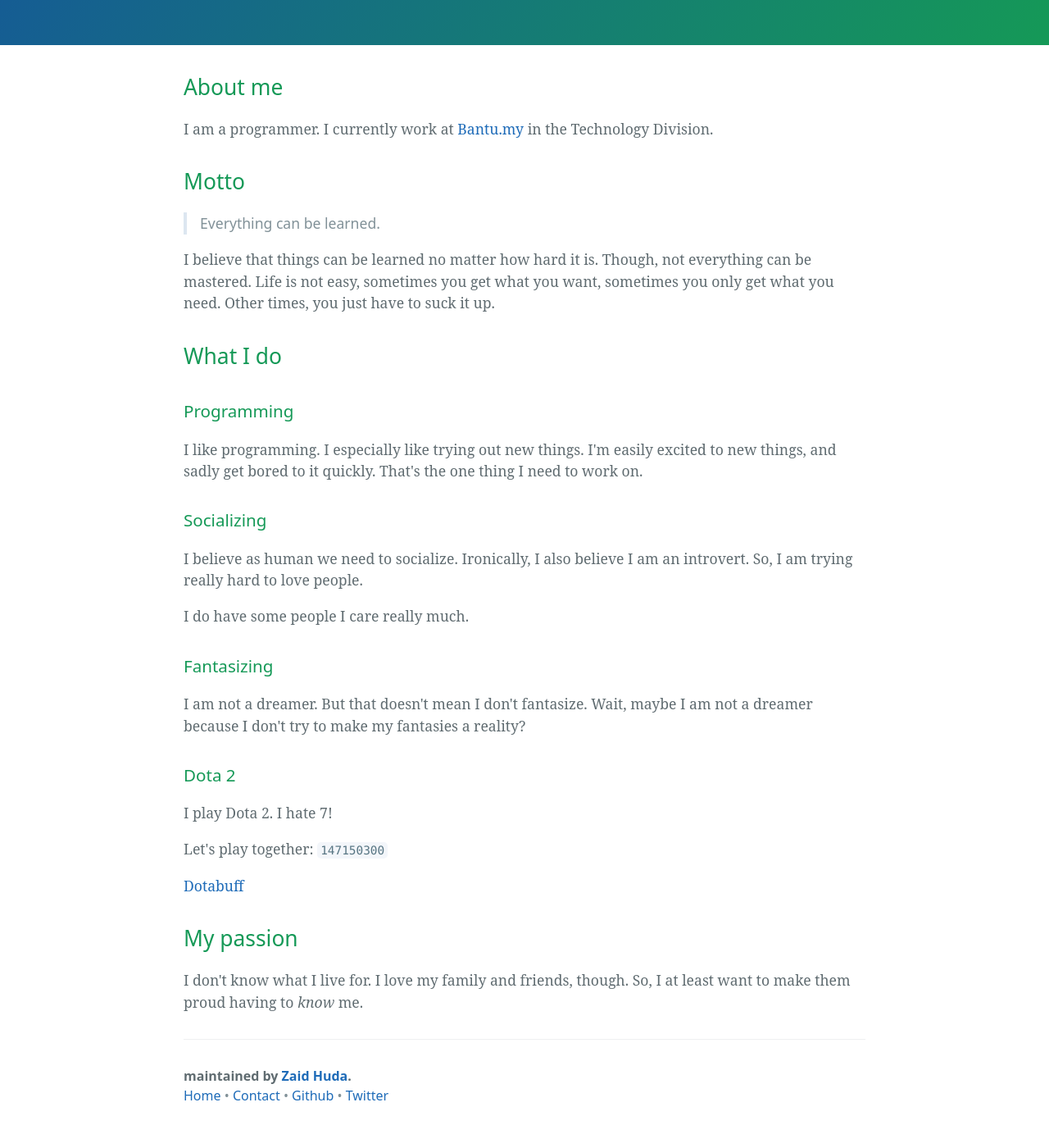
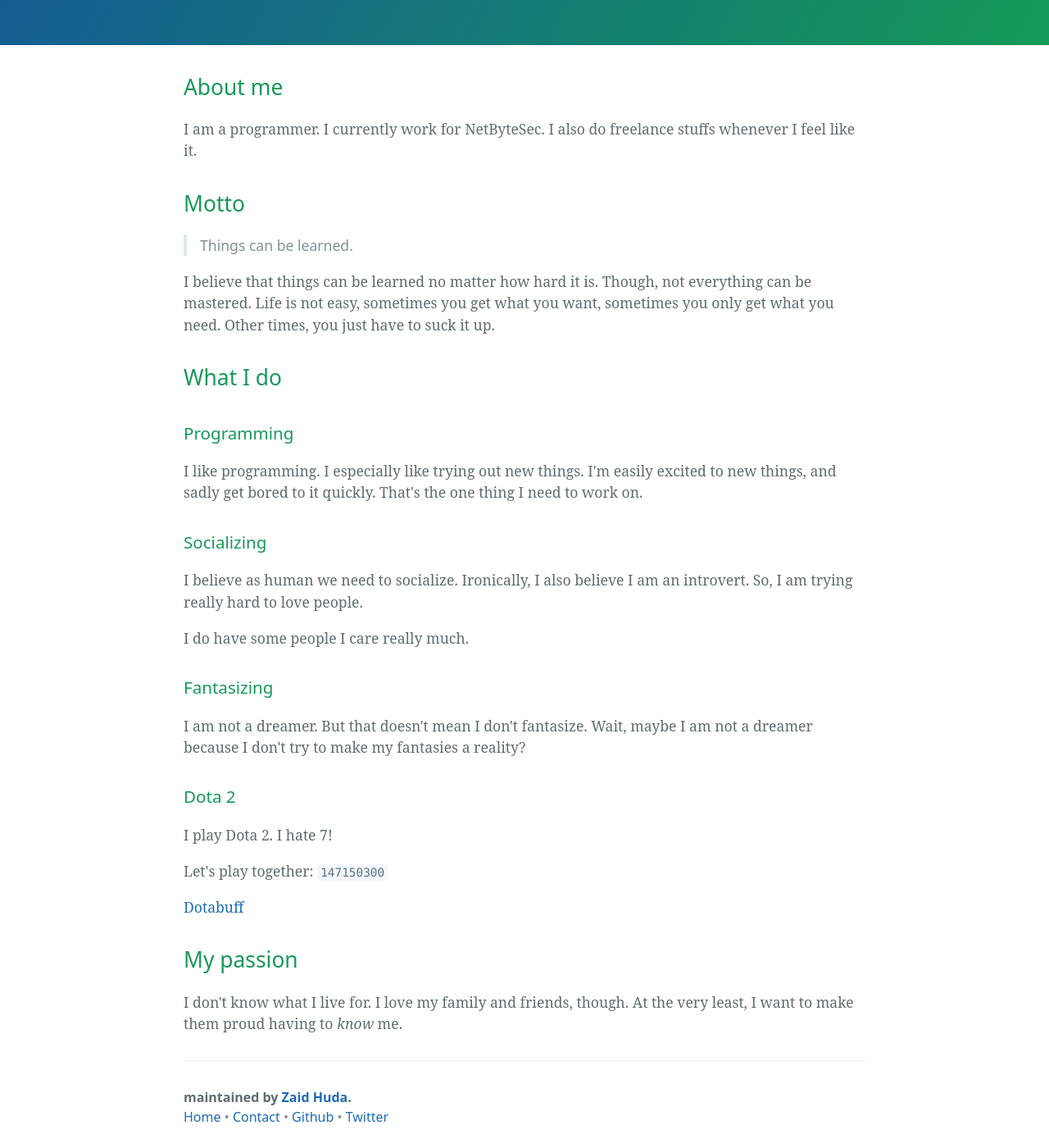
Before and after one commit to hudadiaz/myblog, a Jekyll site: the page built from index.html, in a window 1280 px wide and 1400 px high, scrolled down 209 px. Shown: the whole window at 82% size. Built offline with Jekyll 4.4.1, drawn with Linux system fonts in a browser that asks for light colours.

Commit message:
Update index.html

```diff
--- a/index.html
+++ b/index.html
@@ -6,10 +6,10 @@ permalink: /
 
 <div id="home">
   <h2>About me</h2>
-  <p>I am a programmer. I currently work at <a href="https://bantu.my">Bantu.my</a> in the Technology Division.</p>
+  <p>I am a programmer. I currently work for NetByteSec. I also do freelance stuffs whenever I feel like it.</p>
 
   <h2>Motto</h2>
-  <blockquote>Everything can be learned.</blockquote>
+  <blockquote>Things can be learned.</blockquote>
   <p>I believe that things can be learned no matter how hard it is. Though, not everything can be mastered. Life is not easy, sometimes you get what you want, sometimes you only get what you need. Other times, you just have to suck it up.</p>
 
   <h2>What I do</h2>
@@ -35,5 +35,5 @@ permalink: /
   <p><a href="https://www.dotabuff.com/players/147150300" target="_blank">Dotabuff</a></p>
 
   <h2>My passion</h2>
-  <p>I don't know what I live for. I love my family and friends, though. So, I at least want to make them proud having to <em>know</em> me.</p>
+  <p>I don't know what I live for. I love my family and friends, though. At the very least, I want to make them proud having to <em>know</em> me.</p>
 </div>
```
